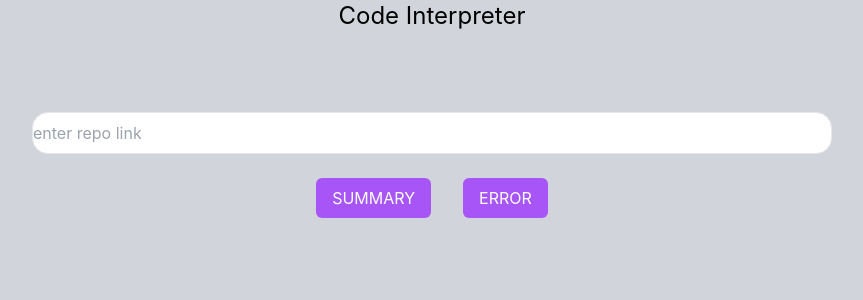
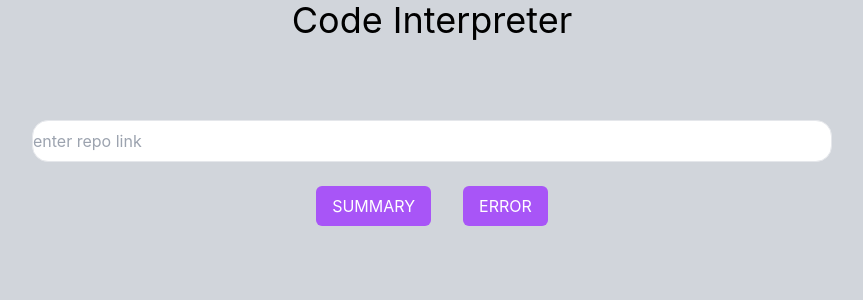
Before and after one commit to code-inhub/Code-Interpreter, a React (Create React App) app: page / in a window 1280 px wide. Shown: the top 300 px of the page, without its empty margins (208-1071 px from the left). Built offline with nearby package versions, Linux system fonts and the light colour scheme; no server answers.

Commit message:
status:ok

```diff
--- a/src/frontend/Landing.jsx
+++ b/src/frontend/Landing.jsx
@@ -10,7 +10,7 @@ function Landing() {;
     <>
       <div className="bg-gray-300 min-h-screen flex flex-col items-center">
         {/* <Navbar /> */}
-        <header className="text-2xl mx-">Code Interpreter</header>
+        <header className="text-4xl mx-">Code Interpreter</header>
 
           <Searchbar  />
 
```
